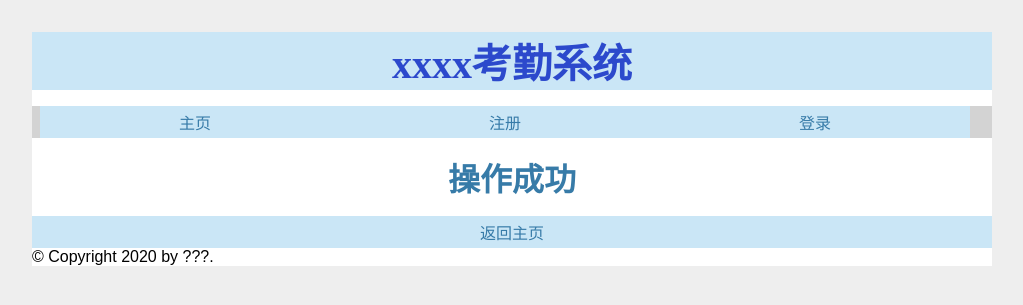
After one commit to semiwaker/database_project, a Flask app: page /main/success in a window 1280 px wide. The commit adds this page. Shown: the top 305 px of the page, without its empty margins (128-1151 px from the left). Run offline with Flask 2, Linux system fonts and the light colour scheme; some libraries are stand-ins or nearby versions.

Commit message:
interface_update

```diff
--- a/checkin_system/__init__.py
+++ b/checkin_system/__init__.py
@@ -1,4 +1,5 @@
 import os
+from datetime import timedelta
 
 from flask import Flask, redirect, url_for
 
@@ -9,6 +10,8 @@ def create_app(test_config=None):
     # create and configure the app
     app = Flask(__name__, instance_relative_config=True)
     app.config.from_mapping(
+        DEBUG=True,
+        # SEND_FILE_MAX_AGE_DEFAULT=timedelta(seconds=1),
         SECRET_KEY='dev',
         DATABASE=os.path.join(app.instance_path, 'flaskr.sqlite'),
     )
@@ -26,7 +29,7 @@ def create_app(test_config=None):
     except OSError:
         pass
 
-    db.init_app(app)
+    # db.init_app(app)
 
     # a simple page that says hello
     @app.route('/hello')
@@ -40,4 +43,21 @@ def create_app(test_config=None):
     app.register_blueprint(auth.bp)
     app.register_blueprint(main.bp)
 
+    @app.context_processor  # 上下文渲染器，给所有html添加渲染参数
+    def inject_url():
+        data = {
+            "url_for": dated_url_for,
+        }
+        return data
+
+    def dated_url_for(endpoint, **values):
+        filename = None
+        if endpoint == 'static':
+            filename = values.get('filename', None)
+        if filename:
+            file_path = os.path.join(app.root_path, endpoint, filename)
+            # 取文件最后修改时间的时间戳，文件不更新，则可用缓存
+            values['v'] = int(os.stat(file_path).st_mtime)
+        return url_for(endpoint, **values)
+
     return app
--- a/checkin_system/auth.py
+++ b/checkin_system/auth.py
@@ -5,7 +5,7 @@ from flask import (
 )
 from werkzeug.security import check_password_hash, generate_password_hash
 
-from checkin_system.db import get_db
+# from checkin_system.db import get_db
 
 bp = Blueprint('auth', __name__, url_prefix='/auth')
 
@@ -76,8 +76,8 @@ def logout():
 def login_required(view):
     @functools.wraps(view)
     def wrapped_view(**kwargs):
-        if g.user is None:
-            return redirect(url_for('auth.login'))
+        # if g.user is None:
+        #     return redirect(url_for('auth.login'))
 
         return view(**kwargs)
 
--- a/checkin_system/main.py
+++ b/checkin_system/main.py
@@ -4,7 +4,7 @@ from flask import (
     Blueprint, flash, g, redirect, render_template, request, session, url_for
 )
 
-from checkin_system.db import get_db
+# from checkin_system.db import get_db
 from checkin_system.auth import login_required
 
 bp = Blueprint('main', __name__, url_prefix='/main')
@@ -118,3 +118,23 @@ def department(department_id):
         description = request.form["description"]
         # TODO: add to DB
     return render_template("department.html.j2")
+
+
+@bp.route('/add_department')
+@login_required
+def add_department():
+    # TODO: add new department to DB
+    department_id = None
+    return redirect(url_for("main.department", department_id=department_id))
+
+
+@bp.route('/remove_department')
+@login_required
+def remove_department(department_id):
+    # TODO: remove from DB
+    return redirect(url_for("main.success"))
+
+
+@bp.route('/success')
+def success():
+    return render_template("success.html.j2")
--- a/checkin_system/static/employee_display.js
+++ b/checkin_system/static/employee_display.js
@@ -39,7 +39,7 @@ function BasicInfo(basic_info) {
     );
 }
 function Salaries(salaries) {
-    const tags = ["工资单编号", "部门编号", "基本工资", "缺勤早退扣除", "应发工资", "对于工作时间", "发放时间", "审核者ID", "审核者姓名"]
+    const tags = ["工资单编号", "部门编号", "基本工资", "缺勤早退扣除", "应发工资", "对应工作时间", "发放时间", "审核者ID", "审核者姓名"]
     const cont = salaries.childNode.map((x) => x.childeNode.map((y) => y.nodeValue));
     return (
         <Tabler tags={tags} values={cont}>
--- a/checkin_system/static/style.css
+++ b/checkin_system/static/style.css
@@ -15,9 +15,39 @@ h1, h2, h3, h4, h5, h6 {
   color: #377ba8;
   margin: 1rem 0;
 }
+h1{
+  text-align: center;
+}
+h1#bigtitle{
+  color: #2c49cc;
+  background-color: #cae6f6;
+  font-size:40px;
+}
 
-a {
+a:link, a:visited {
+  display:block;
+  background-color: #cae6f6;
   color: #377ba8;
+  padding: 4px;
+  text-align: center;
+  text-decoration:none;
+}
+a:hover {
+  background-color: #20B2AA;
+}
+a:active{
+  background-color: #7cfc00;
+}
+
+input[type=submit]{
+  color: #377ba8;
+  background-color: #cae6f6;
+}
+input:hover[type=submit]{
+  background-color: #20B2AA;
+}
+input:active[type=submit]{
+  background-color: #db1568;
 }
 
 hr {
@@ -52,6 +82,14 @@ nav ul  {
 nav ul li a, nav ul li span, header .action {
   display: block;
   padding: 0.5rem;
+}
+
+nav ul li{
+  width: 310px;
+}
+
+ul.links li{
+  list-style-type: none;
 }
 
 .content {
@@ -132,3 +170,14 @@ input[type=submit] {
   align-self: start;
   min-width: 10em;
 }
+
+.message div{
+  background-color: #e0ffff;
+  text-align: center;
+  padding: 5px;
+  margin: 10px;
+}
+
+div#operation_div{
+  float: right;
+}
--- a/checkin_system/templates/base.html.j2
+++ b/checkin_system/templates/base.html.j2
@@ -11,9 +11,10 @@
 </head>
 
 <body>
+    <h1 id="bigtitle">xxxx考勤系统</h1>
     <nav>
-        <h1><a href="{{ url_for('main.home') }}">xxxx考勤系统</a></h1>
         <ul>
+            <li><a href="{{ url_for('main.home') }}">主页</a></li>
             {% if g.user %}
             <li><span>{{ g.user['username'] }}</span></li>
             <li><a href="{{ url_for('auth.logout') }}">登出</a></li>
--- a/checkin_system/templates/department.html.j2
+++ b/checkin_system/templates/department.html.j2
@@ -35,4 +35,7 @@
 
 <input type="submit" value="修改"/>
 </form>
+<p>
+<a href="{{ url_for('main.remove_department', department_id=g.department_id) }}"> 删除部门 </a>
+</p>
 {% endblock %}
--- a/checkin_system/templates/info_update.html.j2
+++ b/checkin_system/templates/info_update.html.j2
@@ -7,10 +7,10 @@
 {% block content %}
 <form method="post">
 <label> 电子邮件 </label>
-<input type="email" name="email" value="g.email" requied />
+<input type="email" name="email" value="{{ g.email }}" requied />
 <br />
 <label> 电话号码 </label>
-<input type="text" name="phone" value="g.phone" requied />
+<input type="text" name="phone" value="{{ g.phone }}" requied />
 <br />
 
 <label> 新密码 </label>
--- a/checkin_system/templates/salary_dispense.html.j2
+++ b/checkin_system/templates/salary_dispense.html.j2
@@ -5,7 +5,7 @@
 {% endblock %}
 
 {% block script %}
-<script src="{{ url_for('static', file_name='salary_dispense.js') }}"></script>
+<script src="{{ url_for('static', filename='salary_dispense.js') }}"></script>
 {% endblock %}
 
 {% block content %}
--- /dev/null
+++ b/checkin_system/templates/success.html.j2
@@ -0,0 +1,14 @@
+{% extends 'base.html.j2' %}
+
+{% block header %}
+<h1>{% block title %}操作成功{% endblock %}</h1>
+{% endblock %}
+
+{% block content %}
+<div class="message">
+<dialog>
+操作成功！
+</dialog>
+<a href="{{ url_for('main.home') }}">返回主页</a>
+</div>
+{% endblock %}
```
Also changed, not shown: checkin_system/templates/home.html.j2 (+11 -12 lines).
